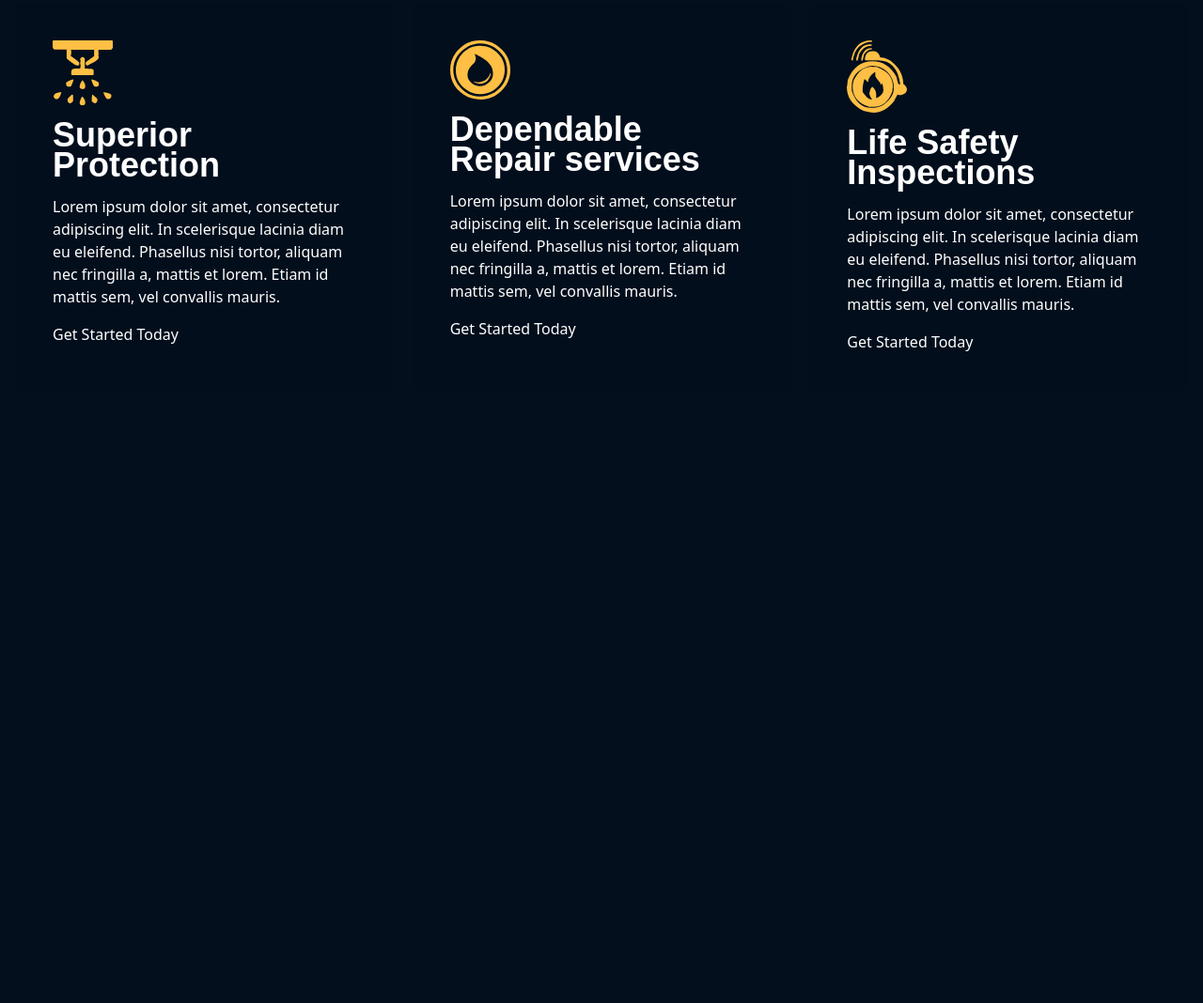
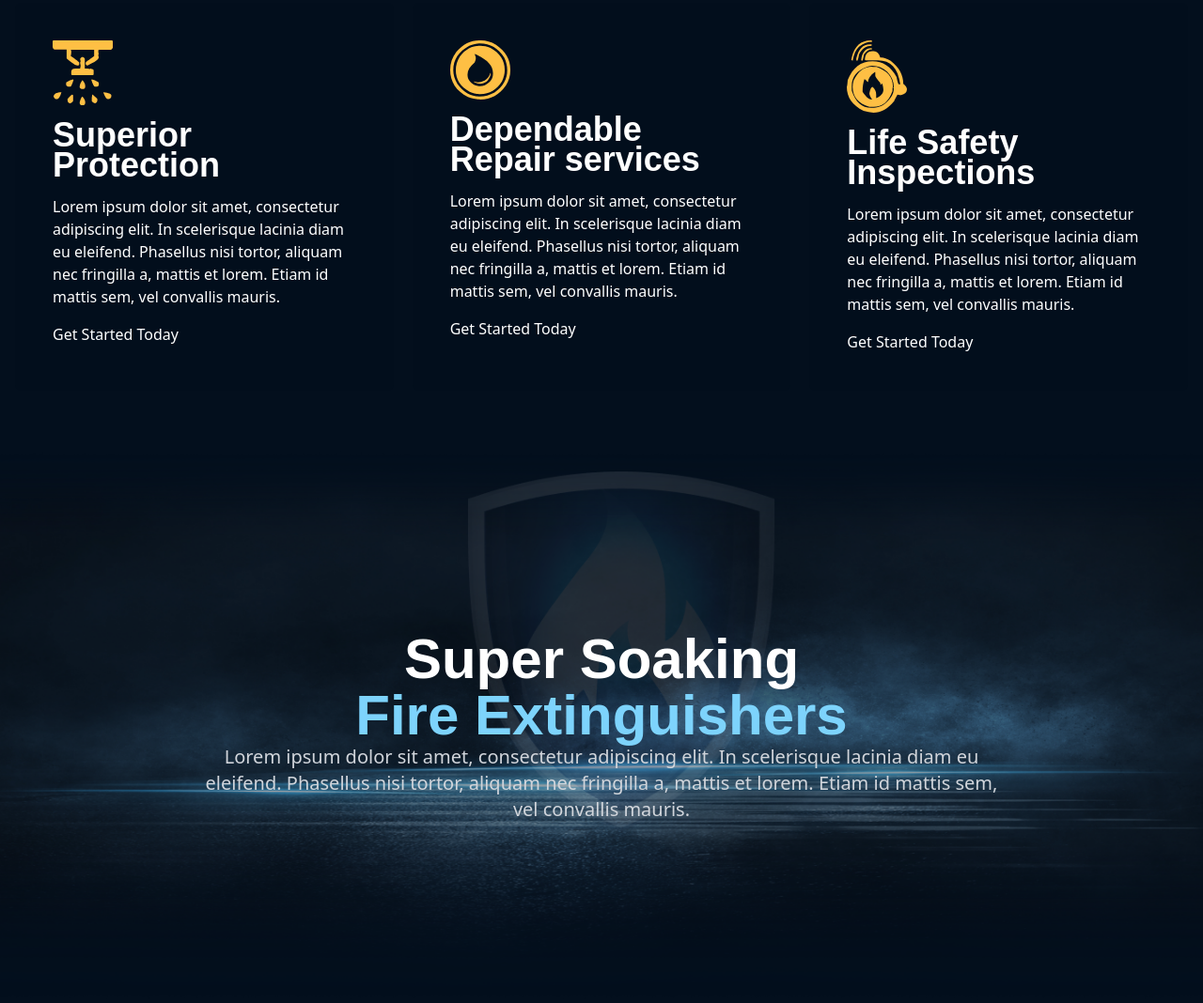
Before and after one commit to michaelfroseth/astro, an Astro site: page / in a window 1280 px wide. Shown: the part 1115-2183 px from the top of the page at 94% size. Before the commit the page ends 1595 px from the top, so only its background shows below. Built offline with nearby package versions, Linux system fonts and the light colour scheme; Astro itself is replaced by a stand-in of ours; a web font is replaced by a local one.

Commit message:
Update index.astro

```diff
--- a/src/pages/index.astro
+++ b/src/pages/index.astro
@@ -45,6 +45,28 @@ import Services from "../components/Home/Services.astro";
         </section>
         <Services />
       </div>
+      <div class="bg-shield-intro bg-cover h-auto py-48 px-5 md:px-0">
+        <div class="container mx-auto text-center">
+          <h1
+            class="font-semibold text-aviano-sans text-4xl md:text-6xl text-white"
+          >
+            Super Soaking
+          </h1>
+          <h1
+            class="font-semibold text-aviano-sans text-4xl md:text-6xl text-sky-300"
+          >
+            Fire Extinguishers
+          </h1>
+          <p
+            class="text-xl font-light text-gray-300 text-center md:w-8/12 items-center m-auto"
+          >
+            Lorem ipsum dolor sit amet, consectetur adipiscing elit. In
+            scelerisque lacinia diam eu eleifend. Phasellus nisi tortor, aliquam
+            nec fringilla a, mattis et lorem. Etiam id mattis sem, vel convallis
+            mauris.
+          </p>
+        </div>
+      </div>
     </div>
   </main>
 </Layout>
```
